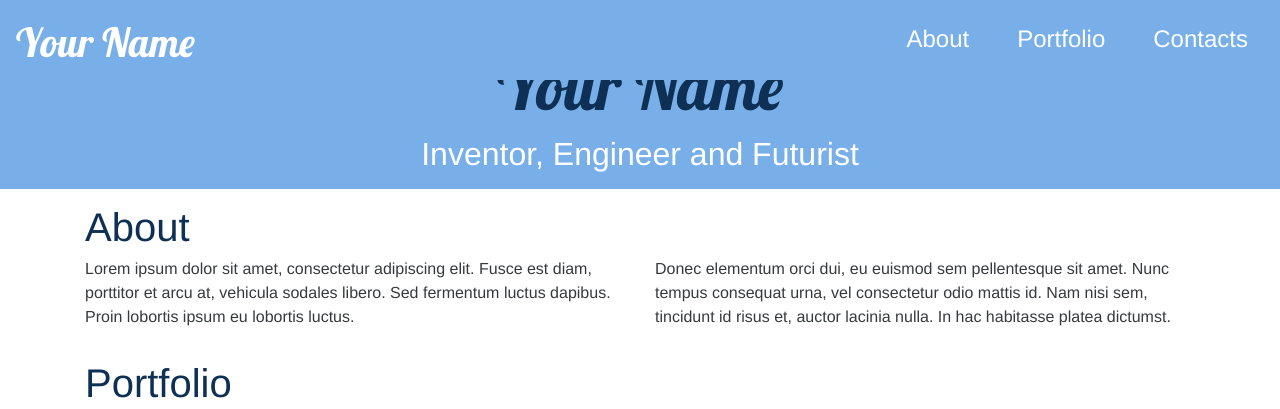
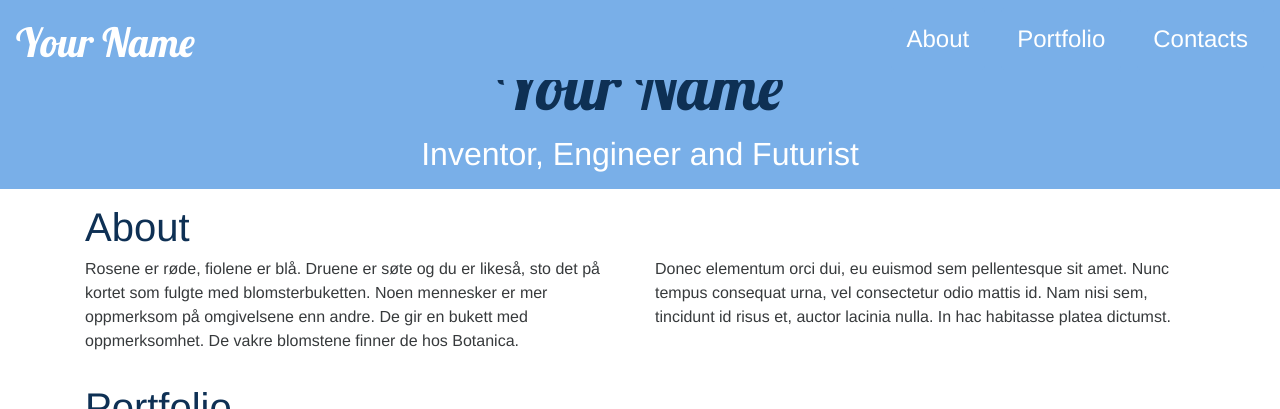
Before and after one commit to kmhuglen/BotanicaJekyll, a Jekyll site: the page built from index.html, in a window 1280 px wide and 900 px high, scrolled down 397 px, cut to the strip 0-409 px from the top of the window. Built offline with Jekyll 4.4.1, drawn with Linux system fonts in a browser that asks for light colours; nearby versions of some CDN libraries.

Commit message:
Updated About Section

```diff
--- a/_includes/about.html
+++ b/_includes/about.html
@@ -5,8 +5,7 @@
         </div>
         <div class="col-sm-12 col-md-6">
             <p>
-                Lorem ipsum dolor sit amet, consectetur adipiscing elit. Fusce est diam, porttitor et arcu at, vehicula
-                sodales libero. Sed fermentum luctus dapibus. Proin lobortis ipsum eu lobortis luctus.
+                Rosene er røde, fiolene er blå. Druene er søte og du er likeså, sto det på kortet som fulgte med blomsterbuketten. Noen mennesker er mer oppmerksom på omgivelsene enn andre. De gir en bukett med oppmerksomhet. De vakre blomstene finner de hos Botanica.
             </p>
         </div>
         <div class="col-sm-12 col-md-6">
```
